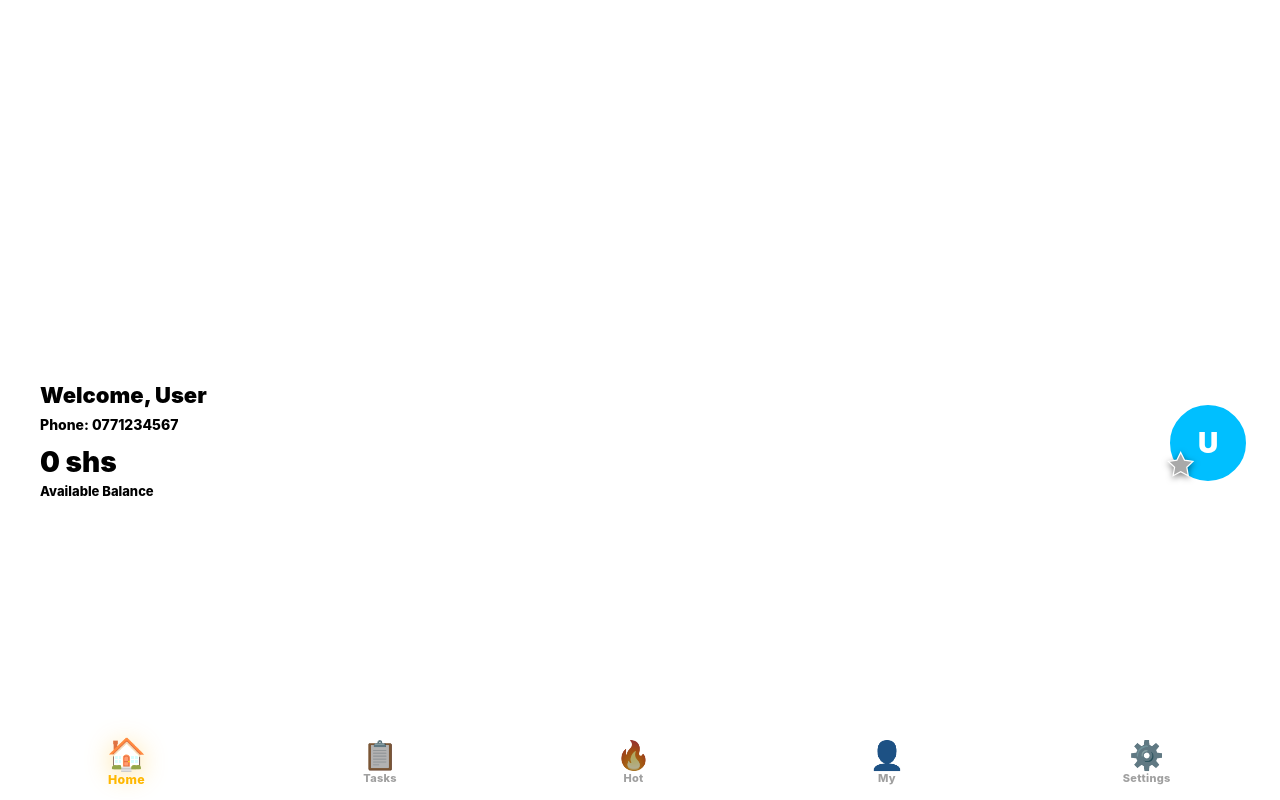
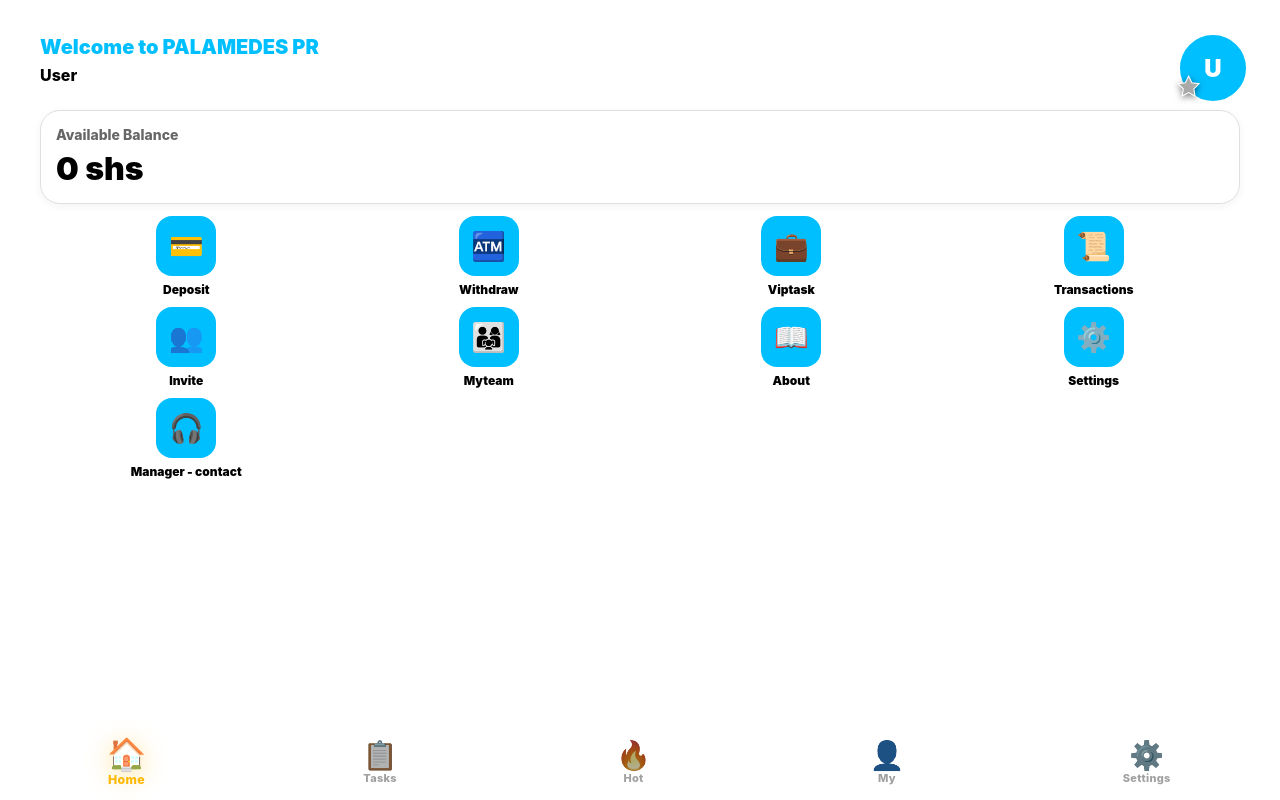
Before and after one commit to Molly256/palamedes-pr, a Next.js app: page /dashboard in a window 1280 px wide. Shown: the top 800 px of the page. Built offline with nearby package versions, Linux system fonts and the light colour scheme.

Commit message:
fix: tight dashboard spacing

```diff
--- a/app/dashboard/page.js
+++ b/app/dashboard/page.js
@@ -25,44 +25,76 @@ export default function Dashboard() {
  ]
 
  return (
+ <Card>
  <main style={{
  minHeight: '100vh',
  background: '#FFFFFF',
- padding: '20px',
- paddingBottom: '85px',
+ padding: '15px 20px 100px',
  boxSizing: 'border-box'
  }}>
 
- <Card style={{ marginBottom: '25px', display: 'flex', justifyContent: 'space-between', alignItems: 'center' }}>
+ <div style={{
+ display: 'flex',
+ justifyContent: 'space-between',
+ alignItems: 'flex-start',
+ marginBottom: '15px'
+ }}>
  <div>
- <h2 style={{ margin: 0, fontSize: '22px', fontWeight: '900', color: '#000' }}>
- Welcome, {user?.nickname || user?.username || 'User'}
+ <h2 style={{ margin: 0, fontSize: '20px', fontWeight: '900', color: '#00BFFF' }}>
+ Welcome to PALAMEDES PR
  </h2>
- <p style={{ margin: '8px 0 0', fontSize: '14px', fontWeight: '800', color: '#000' }}>
- Phone: {user?.phone || '0771234567'}
+ <p style={{ margin: '6px 0 0', fontSize: '16px', fontWeight: '800', color: '#000' }}>
+ {user?.phone} {user?.nickname || user?.username || 'User'}
  </p>
- <p style={{ margin: '12px 0 0', fontSize: '28px', fontWeight: '900', color: '#000' }}>
- {user?.balance?.toLocaleString() || 0} shs
- </p>
- <p style={{ margin: '4px 0 0', fontSize: '13px', fontWeight: '800', color: '#000' }}>
+ </div>
+ <AvatarWithBadge username={user?.username} vipLevel={user?.vip || 0} size={60} avatar={user?.avatar || ''} />
+ </div>
+
+ <div style={{
+ background: '#FFFFFF',
+ border: '1px solid #E0E0E0',
+ borderRadius: '20px',
+ padding: '15px',
+ marginBottom: '12px',
+ boxShadow: '0 2px 8px rgba(0,0,0,0.05)'
+ }}>
+ <p style={{ margin: 0, fontSize: '14px', fontWeight: '800', color: '#666' }}>
  Available Balance
  </p>
+ <p style={{ margin: '6px 0 0', fontSize: '32px', fontWeight: '900', color: '#000' }}>
+ {(user?.balance?.toLocaleString() || 0)} shs
+ </p>
  </div>
- <AvatarWithBadge username={user?.username} vipLevel={user?.vip || 0} size={70} avatar={user?.avatar || ''} />
- </Card>
 
- <div style={{ display: 'grid', gridTemplateColumns: 'repeat(3, 1fr)', gap: '12px' }}>
+ <div style={{
+ display: 'grid',
+ gridTemplateColumns: 'repeat(4, 1fr)',
+ gap: '10px'
+ }}>
  {menuItems.map(item => (
  <Link key={item.label} href={item.href} style={{ textDecoration: 'none' }}>
- <Card style={{ minHeight: '100px', display: 'flex', flexDirection: 'column', alignItems: 'center', justifyContent: 'center', background: '#00BFFF', boxShadow: '0 4px 8px rgba(0,191,255,0.15)' }}>
- <div style={{ fontSize: '32px', marginBottom: '8px' }}>{item.icon}</div>
- <p style={{ margin: 0, fontSize: '13px', fontWeight: '900', color: '#000' }}>
+ <div style={{ textAlign: 'center' }}>
+ <div style={{
+ width: '60px',
+ height: '60px',
+ background: '#00BFFF',
+ borderRadius: '16px',
+ display: 'flex',
+ alignItems: 'center',
+ justifyContent: 'center',
+ margin: '0 auto 6px',
+ fontSize: '28px'
+ }}>
+ {item.icon}
+ </div>
+ <p style={{ margin: 0, fontSize: '12px', fontWeight: '900', color: '#000' }}>
  {item.label}
  </p>
- </Card>
+ </div>
  </Link>
  ))}
  </div>
  </main>
+ </Card>
  )
 }
```
